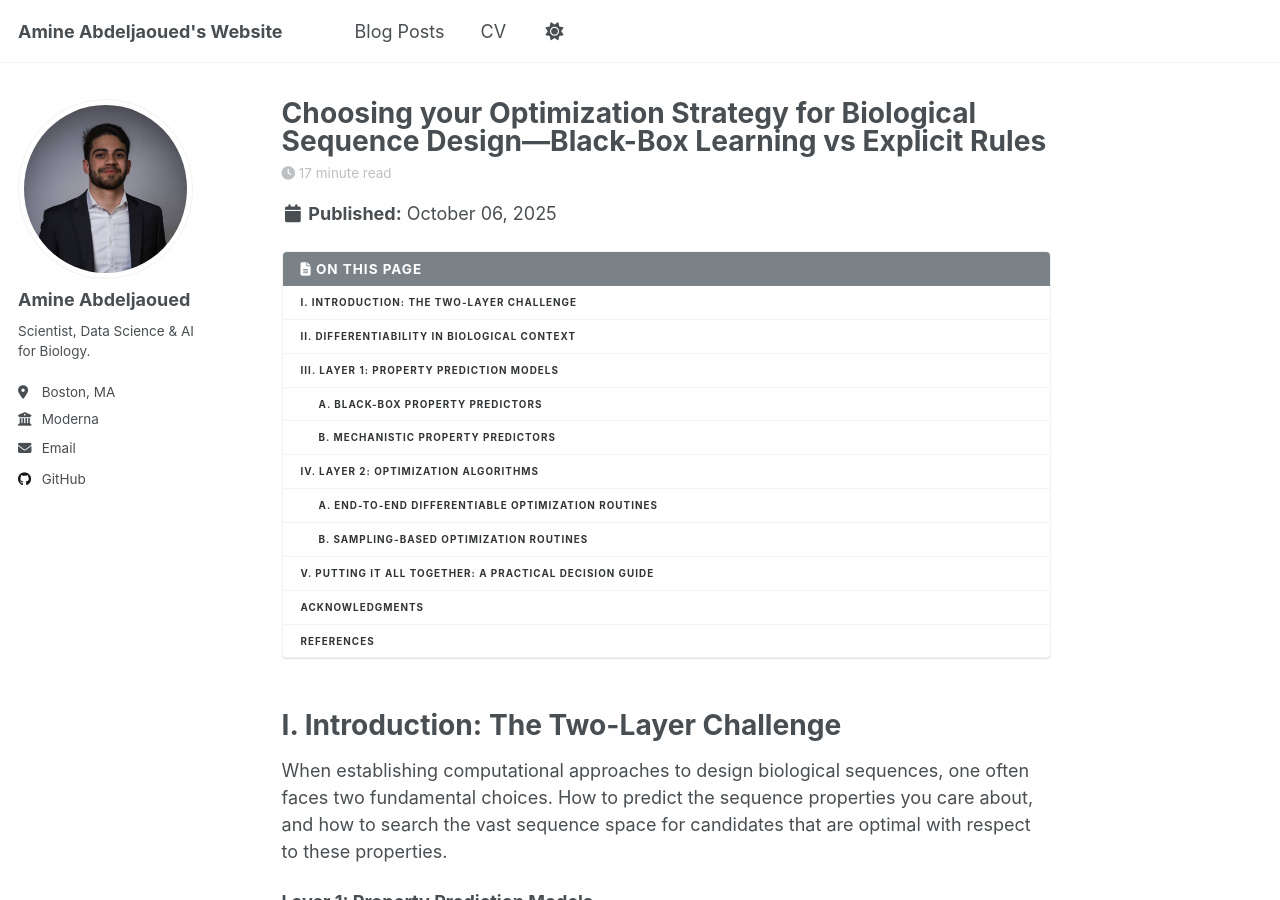
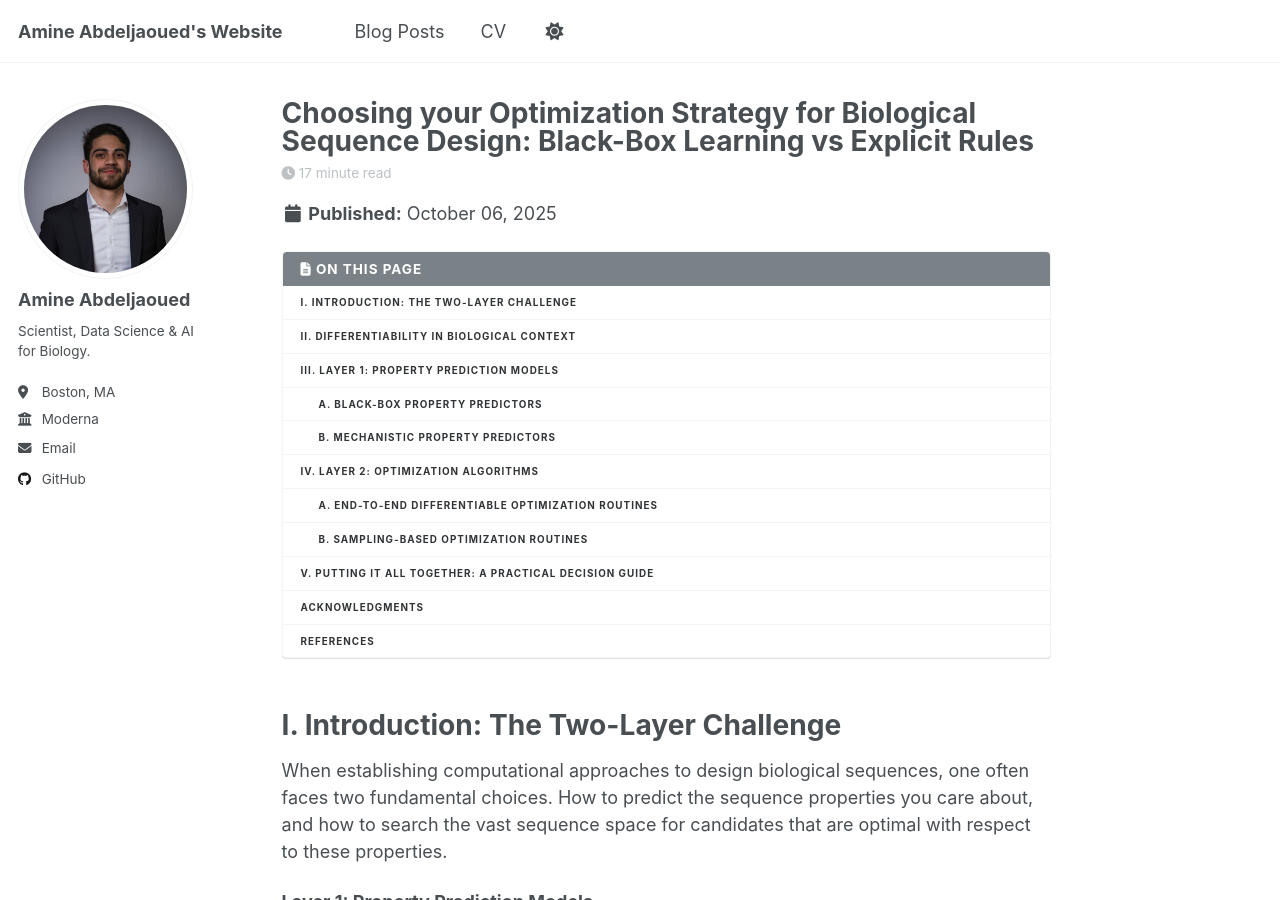
Before and after one commit to amine-abdeljaoued/amine-abdeljaoued.github.io, a Jekyll site: the page built from _posts/2025-10-06-black-box-vs-explicit-biological-modelling.md, in a window 1280 px wide and 900 px high. Built offline with Jekyll 4.4.1, drawn with Linux system fonts in a browser that asks for light colours; a script that is not in the unit is left out.

```diff
--- a/_posts/2025-10-06-black-box-vs-explicit-biological-modelling.md
+++ b/_posts/2025-10-06-black-box-vs-explicit-biological-modelling.md
@@ -1,5 +1,5 @@
 ---
-title: 'Choosing your Optimization Strategy for Biological Sequence Design—Black-Box Learning vs Explicit Rules'
+title: 'Choosing your Optimization Strategy for Biological Sequence Design: Black-Box Learning vs Explicit Rules'
 date: 2025-10-06
 permalink: /posts/2025/black-box-vs-explicit-biological-modelling/
 tags:
```
